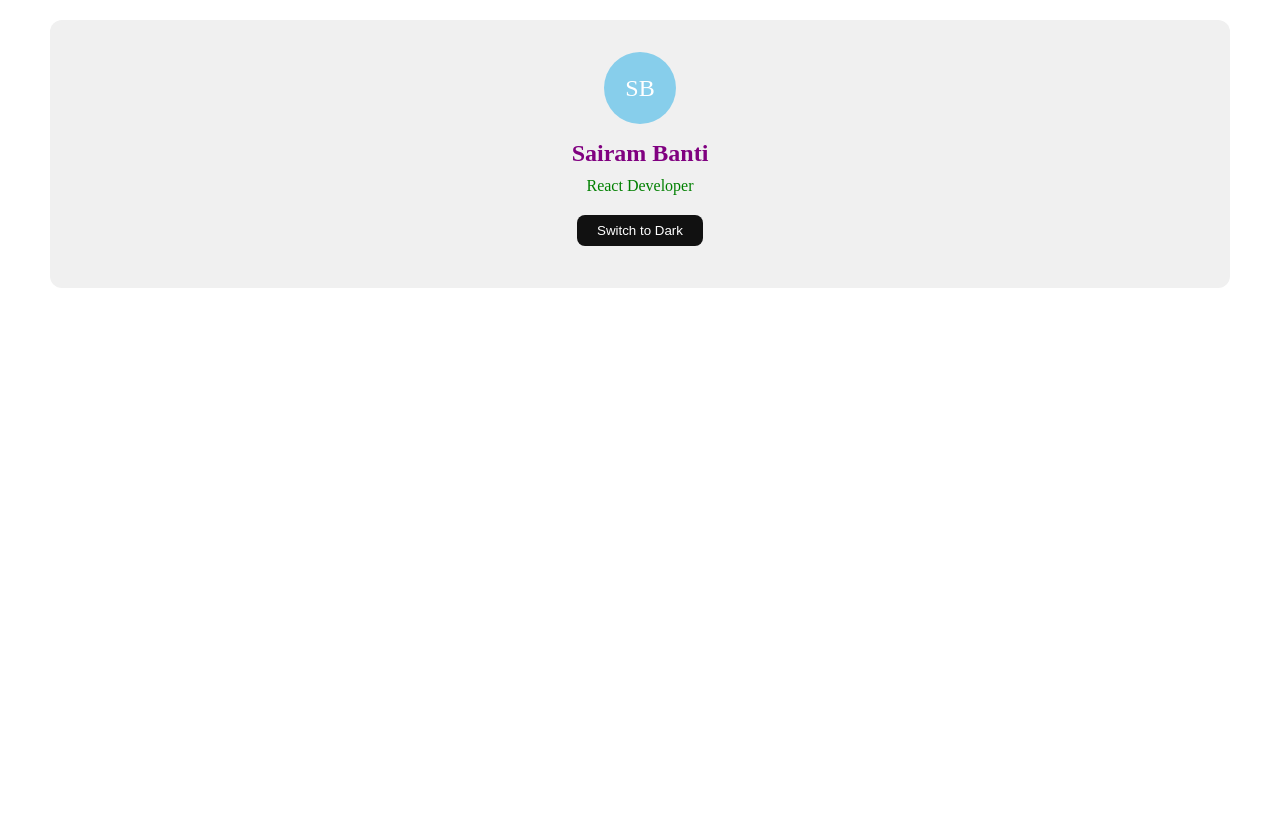
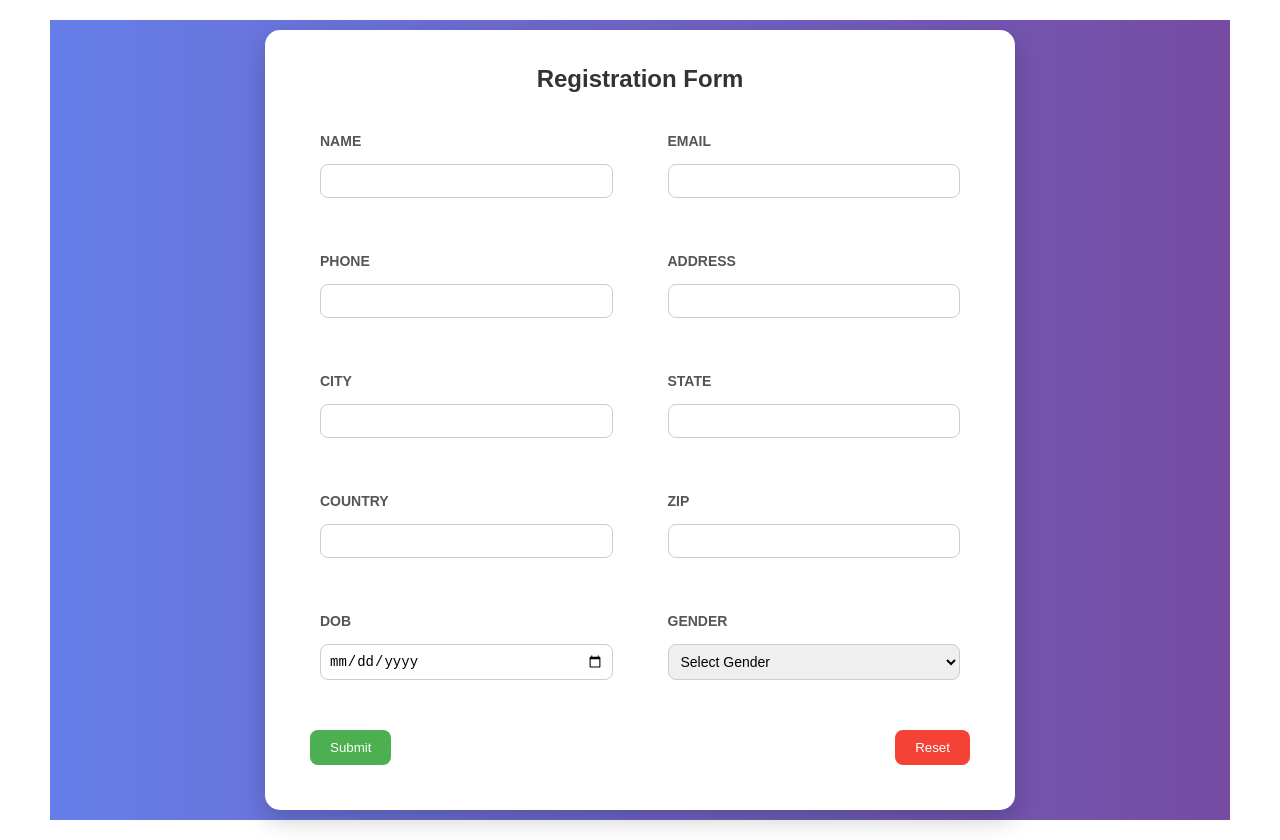
Before and after one commit to Sairam-hh/react, a React (Vite) app: page / in a window 1280 px wide. Before the commit the page ends 800 px from the top, so only its background shows below. Built offline with nearby package versions, Linux system fonts and the light colour scheme.

Commit message:
Task 10 useReducer Registration Form

```diff
--- a/src/App.jsx
+++ b/src/App.jsx
@@ -9,13 +9,15 @@ import UseEffectApi from './Components/UseEffectApi'
 import ChatBox from './Components/ChatBox'
 import UseRefHook from './Components/UseRefHook'
 import Parent from './Context/Parent'
+import Form from './Components/Form'
 
 export default function App() {
 
 
   return (
     <div>
-      <Parent/>
+
+      <Form />
 
 
 
--- /dev/null
+++ b/src/Components/Form.jsx
@@ -0,0 +1,191 @@
+import React, { useReducer, useState } from "react";
+
+const initialState = {
+  name: "",
+  email: "",
+  phone: "",
+  address: "",
+  city: "",
+  state: "",
+  country: "",
+  zip: "",
+  dob: "",
+  gender: "",
+};
+
+function reducer(state, action) {
+  switch (action.type) {
+    case "UPDATE_FIELD":
+      return {
+        ...state,
+        [action.field]: action.value,
+      };
+    case "RESET":
+      return initialState;
+    default:
+      return state;
+  }
+}
+
+export default function Form() {
+  const [state, dispatch] = useReducer(reducer, initialState);
+  const [submitted, setSubmitted] = useState(false);
+
+  const handleChange = (e) => {
+    dispatch({
+      type: "UPDATE_FIELD",
+      field: e.target.name,
+      value: e.target.value,
+    });
+  };
+
+  const handleSubmit = (e) => {
+    e.preventDefault();
+    setSubmitted(true);
+  };
+
+  const handleBack = () => {
+    setSubmitted(false);
+    dispatch({ type: "RESET" });
+  };
+
+  // Success Page
+  if (submitted) {
+    return (
+      <div style={styles.container}>
+        <div style={styles.successCard}>
+          <h2 style={{ color: "green" }}>✅ Form Submitted Successfully!</h2>
+          <p style={{ marginTop: "10px" }}>Thank you for filling the form.</p>
+
+          <button onClick={handleBack} style={styles.submitBtn}>
+            ⬅ Go Back
+          </button>
+        </div>
+      </div>
+    );
+  }
+
+  return (
+    <div style={styles.container}>
+      <form onSubmit={handleSubmit} style={styles.form}>
+        <h2 style={styles.title}>Registration Form </h2>
+
+        <div style={styles.grid}>
+          {Object.keys(initialState).map((key) => (
+            <div key={key} style={styles.inputGroup}>
+              <label style={styles.label}>{key.toUpperCase()}</label>
+
+              {key === "gender" ? (
+                <select
+                  name={key}
+                  value={state[key]}
+                  onChange={handleChange}
+                  style={styles.input}
+                >
+                  <option value="">Select Gender</option>
+                  <option value="Male">Male</option>
+                  <option value="Female">Female</option>
+                </select>
+              ) : (
+                <input
+                  type={key === "dob" ? "date" : "text"}
+                  name={key}
+                  value={state[key]}
+                  onChange={handleChange}
+                  style={styles.input}
+                />
+              )}
+            </div>
+          ))}
+        </div>
+
+        <div style={styles.buttonContainer}>
+          <button type="submit" style={styles.submitBtn}>
+            Submit
+          </button>
+          <button
+            type="button"
+            onClick={() => dispatch({ type: "RESET" })}
+            style={styles.resetBtn}
+          >
+            Reset
+          </button>
+        </div>
+      </form>
+    </div>
+  );
+}
+
+const styles = {
+  container: {
+    minHeight: "100vh",
+    display: "flex",
+    justifyContent: "center",
+    alignItems: "center",
+    background: "linear-gradient(to right, #667eea, #764ba2)",
+    fontFamily: "Arial",
+  },
+  form: {
+    background: "#fff",
+    padding: "25px",
+    borderRadius: "15px",
+    width: "100%",
+    maxWidth: "700px",
+    boxShadow: "0 10px 25px rgba(0,0,0,0.2)",
+  },
+  title: {
+    textAlign: "center",
+    marginBottom: "20px",
+    color: "#333",
+  },
+  grid: {
+    display: "grid",
+    gridTemplateColumns: "repeat(2, 1fr)",
+    gap: "15px",
+  },
+  inputGroup: {
+    display: "flex",
+    flexDirection: "column",
+  },
+  label: {
+    marginBottom: "5px",
+    fontSize: "14px",
+    fontWeight: "bold",
+    color: "#555",
+  },
+  input: {
+    padding: "8px",
+    borderRadius: "8px",
+    border: "1px solid #ccc",
+    outline: "none",
+    fontSize: "14px",
+  },
+  buttonContainer: {
+    display: "flex",
+    justifyContent: "space-between",
+    marginTop: "20px",
+  },
+  submitBtn: {
+    background: "#4CAF50",
+    color: "white",
+    padding: "10px 20px",
+    border: "none",
+    borderRadius: "8px",
+    cursor: "pointer",
+  },
+  resetBtn: {
+    background: "#f44336",
+    color: "white",
+    padding: "10px 20px",
+    border: "none",
+    borderRadius: "8px",
+    cursor: "pointer",
+  },
+  successCard: {
+    background: "#fff",
+    padding: "30px",
+    borderRadius: "15px",
+    textAlign: "center",
+    boxShadow: "0 10px 25px rgba(0,0,0,0.2)",
+  },
+};
```
